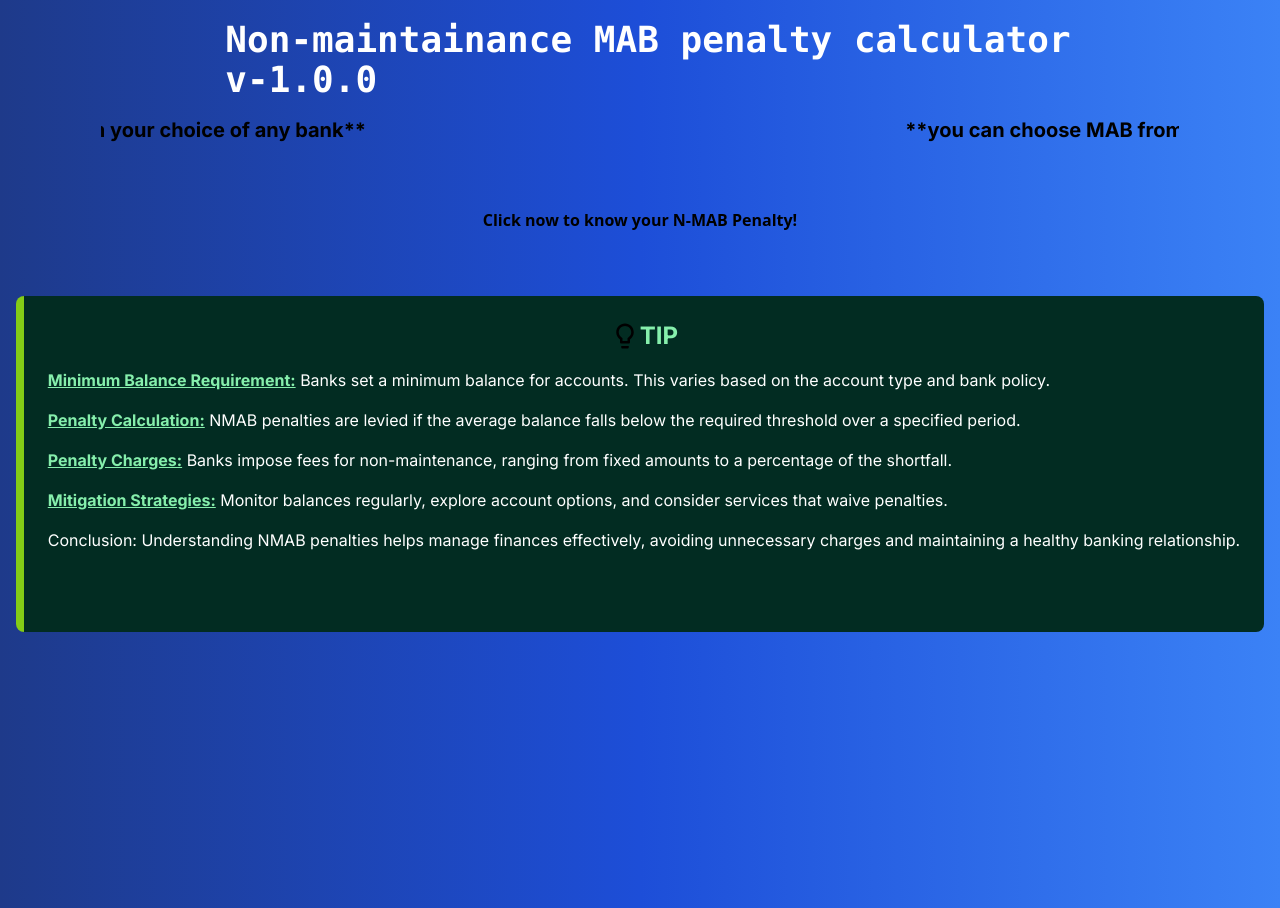
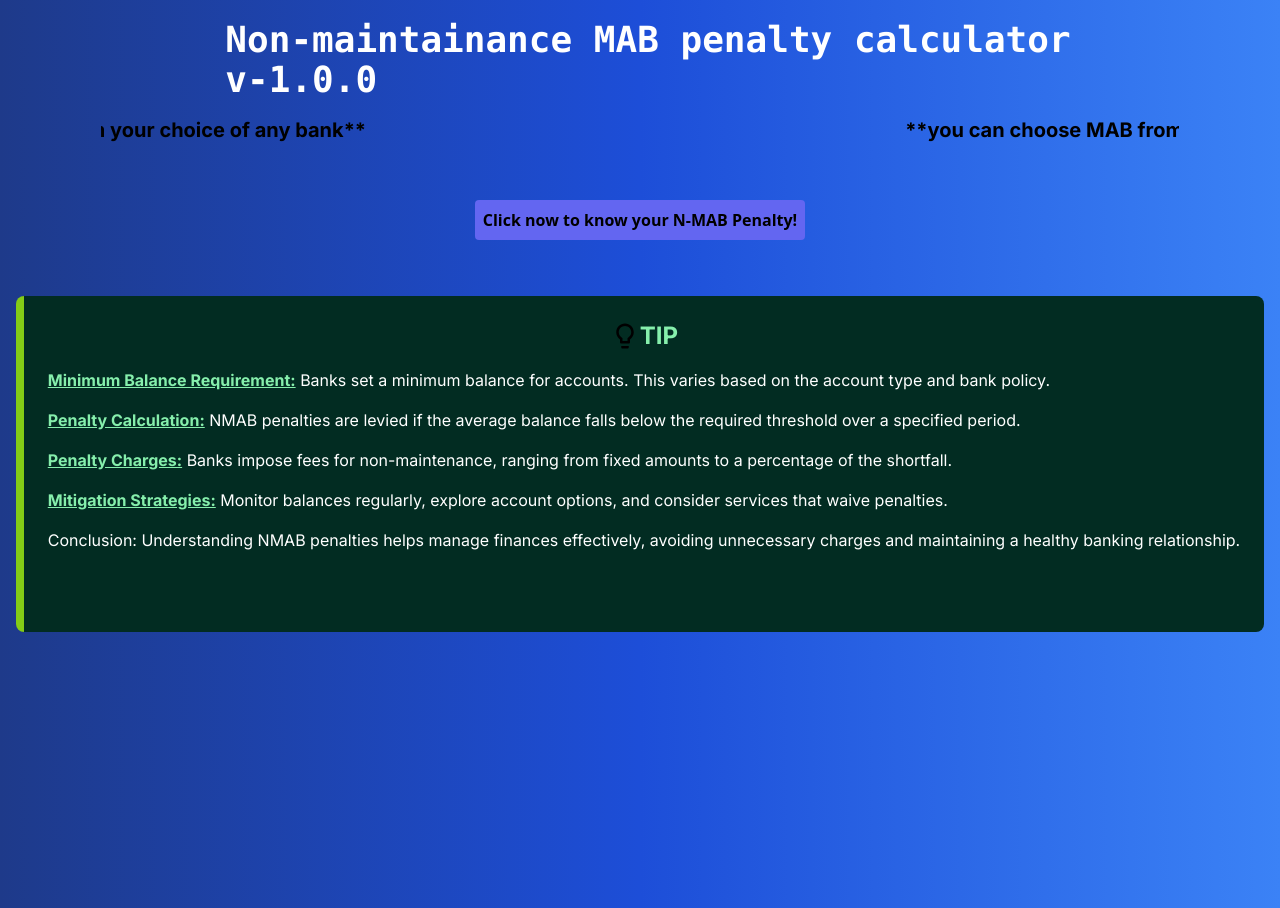
Before and after one commit to pritam-code-n-7/Bank-N-MAB-Penalty-calculator-next-app, a Next.js app: page / in a window 1280 px wide. Built offline with nearby package versions, Linux system fonts and the light colour scheme.

Commit message:
I memoized dropdown and limebutton using memo in child component and use useCallback to parent component; I removed delay to performance optimization

```diff
--- a/src/app/page.tsx
+++ b/src/app/page.tsx
@@ -25,14 +25,11 @@ export default function Home() {
       </div>
 
       <div
-        className={`transition ease-in-out delay-900 duration-300 font-bold font-sans p-2 rounded ${
-          isClicked
-            ? "bg-purple-500 translate-y-1 scale-110"
-            : "dark:bg-indigo-500"
+        className={`transition ease-in-out duration-300 font-bold font-sans p-2 rounded ${
+          isClicked ? "bg-purple-500 translate-y-1 scale-110" : "bg-indigo-500"
         }`}
-        onClick={handleClick}
       >
-        <button>
+        <button onClick={handleClick}>
           {isClicked
             ? "Redirecting..."
             : "Click now to know your N-MAB Penalty!"}
--- a/src/app/penalty/page.tsx
+++ b/src/app/penalty/page.tsx
@@ -3,14 +3,14 @@ import CustomInput from "@/components/CustomInput";
 import DropDown from "@/components/DropDown";
 import LimeButton from "@/components/LimeButton";
 import { useRouter } from "next/navigation";
-import React, { ChangeEvent, useState } from "react";
+import React, { ChangeEvent, useCallback, useState } from "react";
 
 const PenaltyCalculator: React.FC = () => {
   // bank name dropdown state
   const [bank, setBank] = useState<string>("");
-  const handleBank = (e: ChangeEvent<HTMLSelectElement>) => {
+  const handleBank = useCallback((e: ChangeEvent<HTMLSelectElement>) => {
     setBank(e.target.value);
-  };
+  },[]);
 
   // navigate to homepage
   const router = useRouter();
--- a/src/components/DropDown.tsx
+++ b/src/components/DropDown.tsx
@@ -1,13 +1,14 @@
-import React, { ChangeEvent } from "react";
+import React, { ChangeEvent, memo } from "react";
 
 interface DropDownProps {
   value: string;
   onChange: (e: ChangeEvent<HTMLSelectElement>) => void;
-  id:string;
-  name:string;
+  id: string;
+  name: string;
 }
 
-const DropDown: React.FC<DropDownProps> = ({ value, onChange, id, name }) => {
+const DropDown: React.FC<DropDownProps> = memo(
+  ({ value, onChange, id, name }) => {
     return (
       <div className="relative z-10 mt-2 mb-4">
         <select
@@ -15,7 +16,8 @@ const DropDown: React.FC<DropDownProps> = ({ value, onChange, id, name }) => {
           value={value}
           onChange={onChange}
           id={id}
-        name={name}      >
+          name={name}
+        >
           <option value="">Select Bank</option>
           <option value="icici">ICICI Bank</option>
           <option value="sbi">SBI</option>
@@ -24,6 +26,9 @@ const DropDown: React.FC<DropDownProps> = ({ value, onChange, id, name }) => {
         </select>
       </div>
     );
-};
+  }
+);
+
+DropDown.displayName = "DropDown";
 
 export default DropDown;
--- a/src/components/LimeButton.tsx
+++ b/src/components/LimeButton.tsx
@@ -1,5 +1,5 @@
 import { buttonTypeT } from "@/types/Button";
-import React from "react";
+import React, { memo } from "react";
 
 const LimeButton = ({ name, type, onClick }: buttonTypeT) => {
   return (
@@ -11,4 +11,4 @@ const LimeButton = ({ name, type, onClick }: buttonTypeT) => {
   );
 };
 
-export default LimeButton;
+export default memo(LimeButton);
--- a/src/types/Button.ts
+++ b/src/types/Button.ts
@@ -1,6 +1,5 @@
 export type buttonTypeT = {
   name: string;
-  type: "submit"| "reset" |"button"
-  onClick?:()=>void
-
+  type: "submit" | "reset" | "button";
+  onClick?: () => void;
 };
```
Lines whose indentation alone changed are shown as unchanged.
